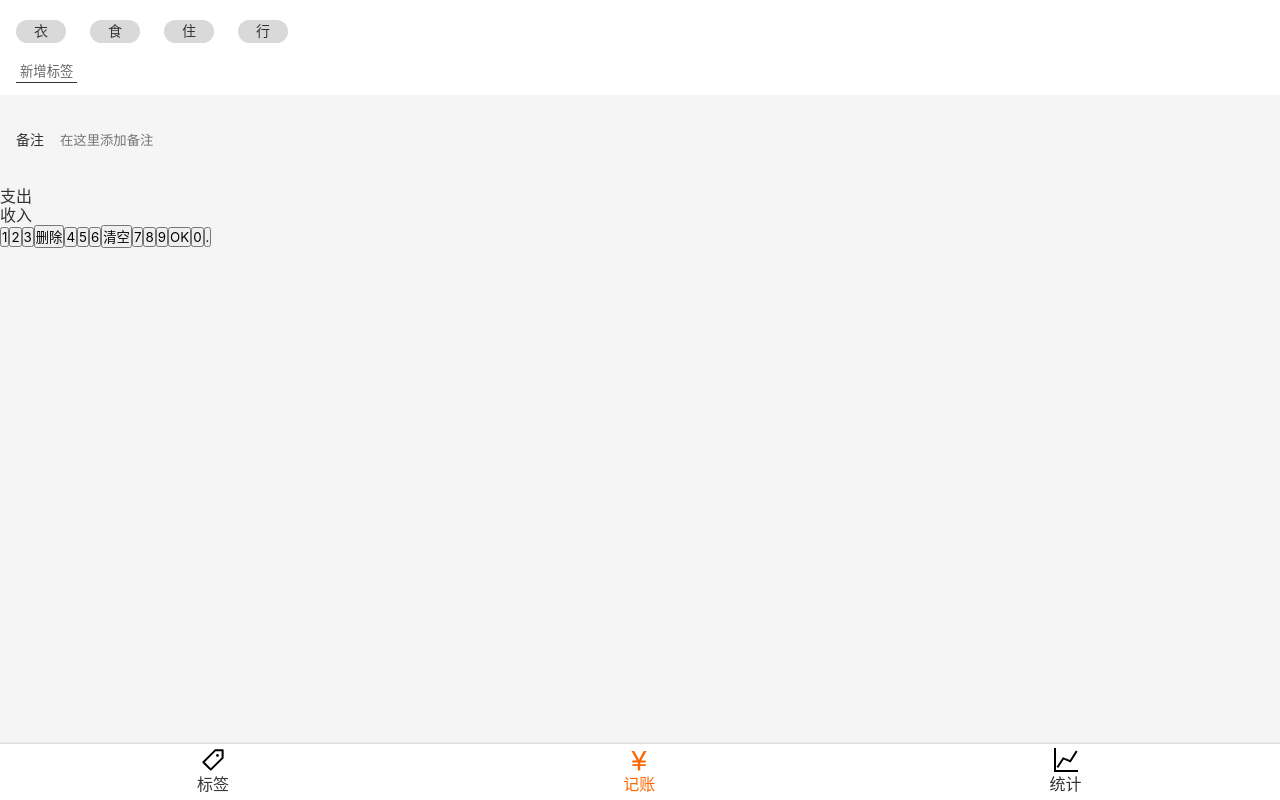
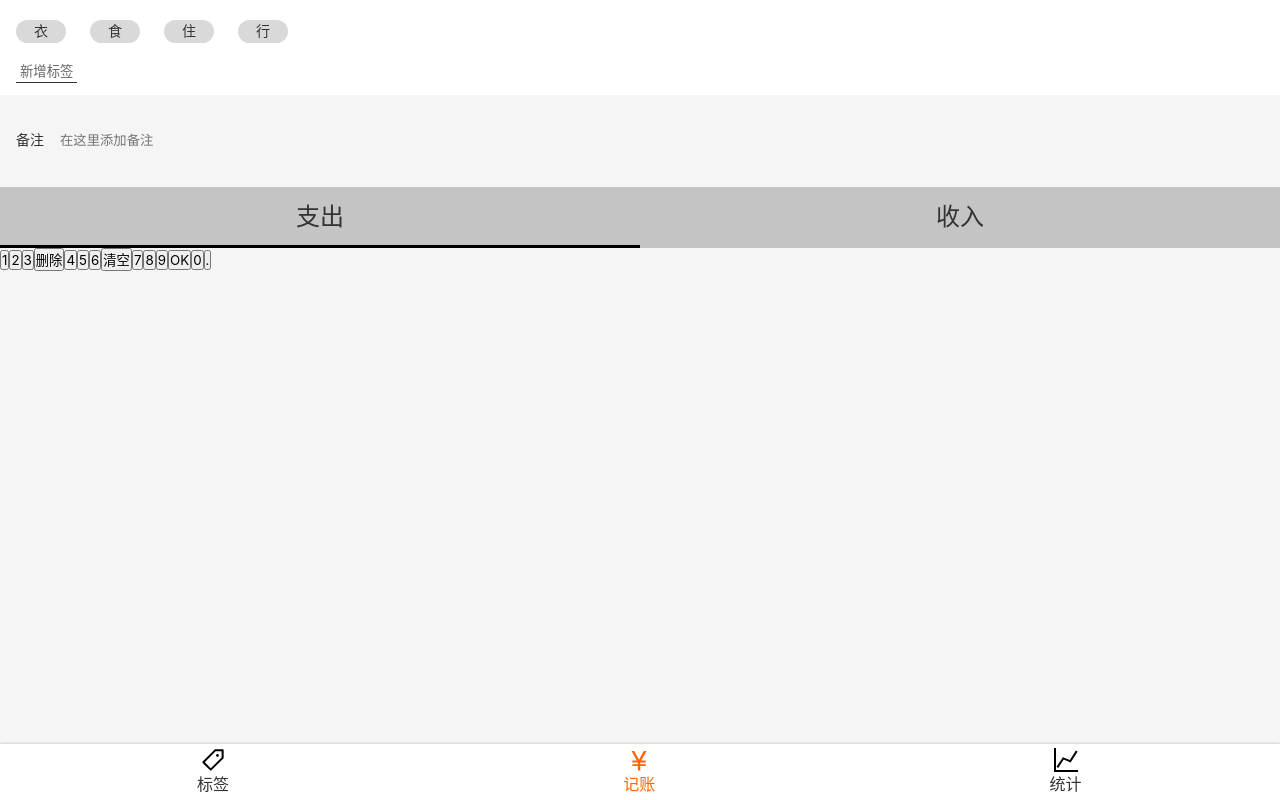
Before and after one commit to CodeBlankCjj/morney-react, a React app: page /money in a window 1280 px wide. Built offline with nearby package versions, Linux system fonts and the light colour scheme.

Commit message:
Money.tsx > CategorySection UI 完成

```diff
--- a/src/views/Money.tsx
+++ b/src/views/Money.tsx
@@ -53,7 +53,30 @@
   }
 `;
 const CategorySection = styled.section`
+  font-size: 24px;
 
+  > ul {
+    display: flex;
+    background: #c4c4c4;
+
+    > li {
+      width: 50%;
+      text-align: center;
+      padding: 16px 0;
+      position: relative;
+
+      &.selected::after {
+        content: '';
+        display: block;
+        height: 3px;
+        background: #000;
+        bottom: 0;
+        position: absolute;
+        width: 100%;
+        left: 0;
+      }
+    }
+  }
 `;
 const NumberPadSection = styled.section`
 
@@ -79,7 +102,7 @@
       </NotesSection>
       <CategorySection>
         <ul>
-          <li>支出</li>
+          <li className="selected">支出</li>
           <li>收入</li>
         </ul>
       </CategorySection>
```
